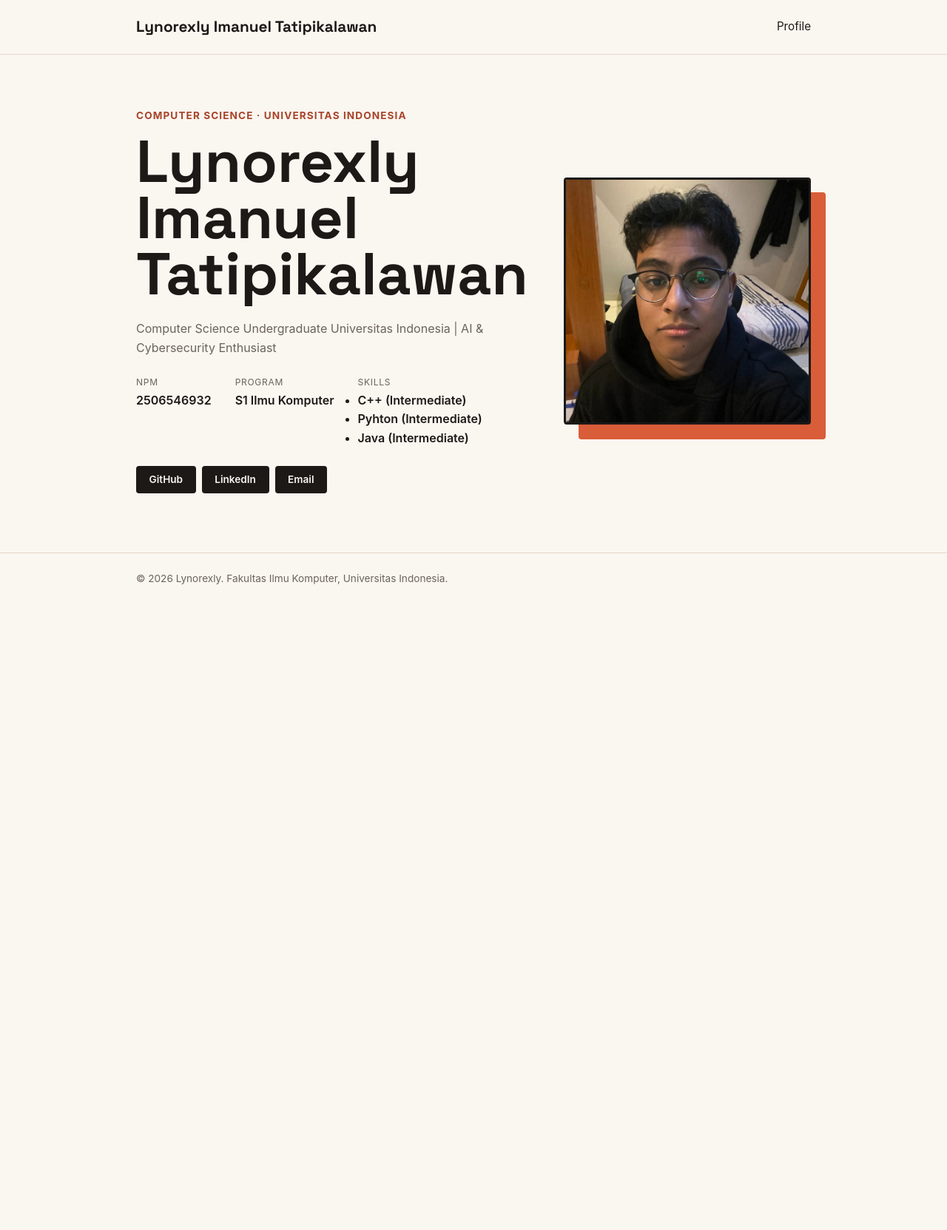
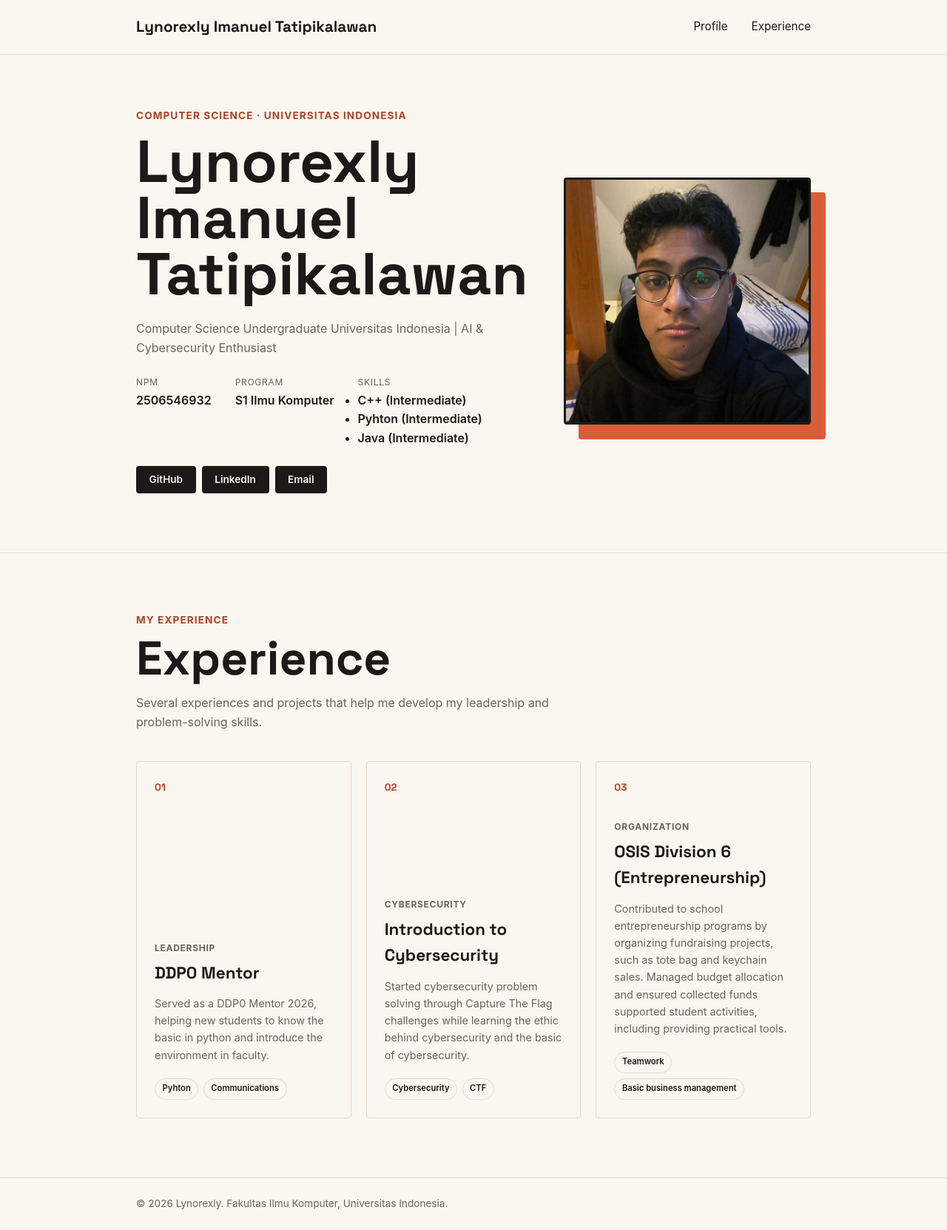
Before and after one commit to Rexlyy/myportofolio, a Django app: page / in a window 1280 px wide. Shown: the whole page at 74% size. Before the commit the page ends 790 px from the top, so only its background shows below. Run offline with Django 5.2, Linux system fonts and the light colour scheme.

Commit message:
Menambahkan section:3

```diff
--- a/static/css/style.css
+++ b/static/css/style.css
@@ -191,4 +191,133 @@ h1, .brand {
     .social-links {
         justify-content: flex-start;
     }
+
+    .experience-grid{
+        grid-template-columns: 1fr;
+    }
 }
+
+
+/*Experience Section*/
+
+.experience {
+    padding: 5rem 0;
+    border-top: 1px solid var(--line);
+}
+
+.experience-heading {
+    max-width: 600px;
+    margin-bottom: 2.5rem;
+}
+
+.section-kicker {
+    font-size: 0.85rem;
+    letter-spacing: 0.08em;
+    text-transform: uppercase;
+    color: var(--accent-dark);
+    font-weight: 700;
+    margin-bottom: 0.5rem;
+}
+
+.experience-heading h2 {
+    font-family: "Space Grotesk", -apple-system, sans-serif;
+    font-size: clamp(2.5rem, 5vw, 4rem);
+    line-height: 1;
+    margin-bottom: 1rem;
+}
+
+.experience-heading > p:last-child {
+    color: var(--text-muted);
+}
+
+
+/* Experience cards */
+
+.experience-grid {
+    display: grid;
+    grid-template-columns: repeat(3, 1fr);
+    gap: 1.25rem;
+}
+
+.experience-card{
+    position: relative;
+    min-height: 320px;
+    padding: 1.5rem;
+    border: 1px solid var(--line);
+    border-radius: var(--radius);
+    background-color: var(--paper);
+    display: flex;
+    flex-direction: column;
+    transition:
+        transform 0.2s ease,
+        border-color 0.2s ease,
+        background-color 0.2s ease;
+}
+
+/* Number */
+
+.experience-number {
+    font-family: "Space Grotesk", sans-serif;
+    font-size: 0.85rem;
+    font-weight: 700;
+    color: var(--accent-dark);
+    margin-bottom: auto;
+}
+
+
+/* Content */
+
+.experience-content {
+    margin-top: 2rem;
+}
+
+.experience-type {
+    font-size: 0.75rem;
+    text-transform: uppercase;
+    letter-spacing: 0.06em;
+    color: var(--text-muted);
+    font-weight: 700;
+    margin-bottom: 0.4rem;
+}
+
+.experience-content h3 {
+    font-family: "Space Grotesk", sans-serif;
+    font-size: 1.4rem;
+    margin-bottom: 0.75rem;
+}
+
+.experience-content > p:not(.experience-type) {
+    color: var(--text-muted);
+    font-size: 0.9rem;
+}
+
+
+/* Tags */
+
+.experience-tags {
+    display: flex;
+    gap: 0.4rem;
+    flex-wrap: wrap;
+    margin-top: 1.25rem;
+}
+
+.experience-tags span {
+    padding: 0.3rem 0.6rem;
+    border: 1px solid var(--line);
+    border-radius: 999px;
+    font-size: 0.7rem;
+    font-weight: 600;
+}
+
+
+/* Hover */
+
+.experience-card:hover {
+    transform: translateY(-6px);
+    border-color: var(--accent);
+    background-color: #fffaf4;
+}
+
+.experience-card:hover .experience-number {
+    color: var(--accent);
+}
--- a/templates/index.html
+++ b/templates/index.html
@@ -15,6 +15,7 @@
             <a href="#profile" class="brand">Lynorexly Imanuel Tatipikalawan</a>
             <nav>
                 <a href="#profile">Profile</a>
+                <a href="#experience">Experience</a>
             </nav>
         </div>
     </header>
@@ -60,6 +61,66 @@
                 </div>
             </div>
         </section>
+
+        <section class ="experience" id="experience">
+            <div class="container">
+                <div class="experience-heading">
+                    <p class="section-kicker">My Experience</p>
+                    <h2>Experience</h2>
+                    <p>
+                        Several experiences and projects that help me develop my leadership and problem-solving skills.
+                    </p>
+                </div>
+                <div class="experience-grid">
+
+                        <article class="experience-card">
+                            <span class="experience-number">01</span>
+                            <div class="experience-content">
+                                <p class="experience-type">Leadership</p>
+                                <h3>DDP0 Mentor</h3>
+                                <p>
+                                    Served as a DDP0 Mentor 2026, helping new students to know the basic in python and introduce the environment in faculty.
+                                </p>
+                                <div class="experience-tags">
+                                    <span>Pyhton</span>
+                                    <span>Communications</span>
+                                </div>
+                            </div>
+                        </article>
+
+                         <article class="experience-card">
+                            <span class="experience-number">02</span>
+                            <div class="experience-content">
+                                <p class="experience-type">CyberSecurity</p>
+                                <h3>Introduction to Cybersecurity</h3>
+                                <p>
+                                    Started cybersecurity problem solving through Capture The Flag challenges while learning the ethic behind cybersecurity and the basic of cybersecurity.
+                                </p>
+                                <div class="experience-tags">
+                                    <span>Cybersecurity</span>
+                                    <span>CTF</span>
+                                </div>
+                            </div>
+                        </article>
+
+                        <article class="experience-card">
+                            <span class="experience-number">03</span>
+                            <div class="experience-content">
+                                <p class="experience-type">Organization</p>
+                                <h3>OSIS Division 6 (Entrepreneurship)</h3>
+                                <p>
+                                    Contributed to school entrepreneurship programs by organizing fundraising projects, such as tote bag and keychain sales. Managed budget allocation and ensured collected funds supported student activities, including providing practical tools.
+                                </p>
+                                <div class="experience-tags">
+                                    <span>Teamwork</span>
+                                    <span>Basic business management</span>
+                                </div>
+                            </div>
+                        </article>
+
+                    </div>
+            </div>
+        </section>
     </main>
 
     <footer class="site-footer">
```
